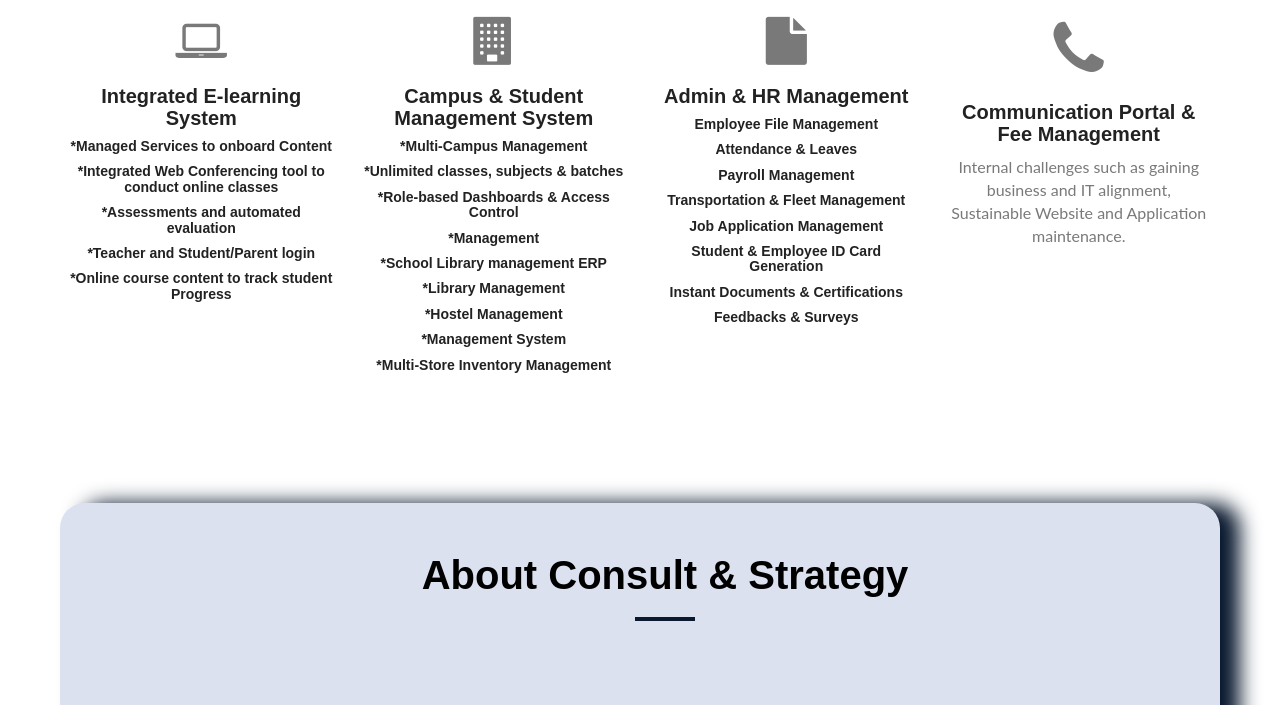
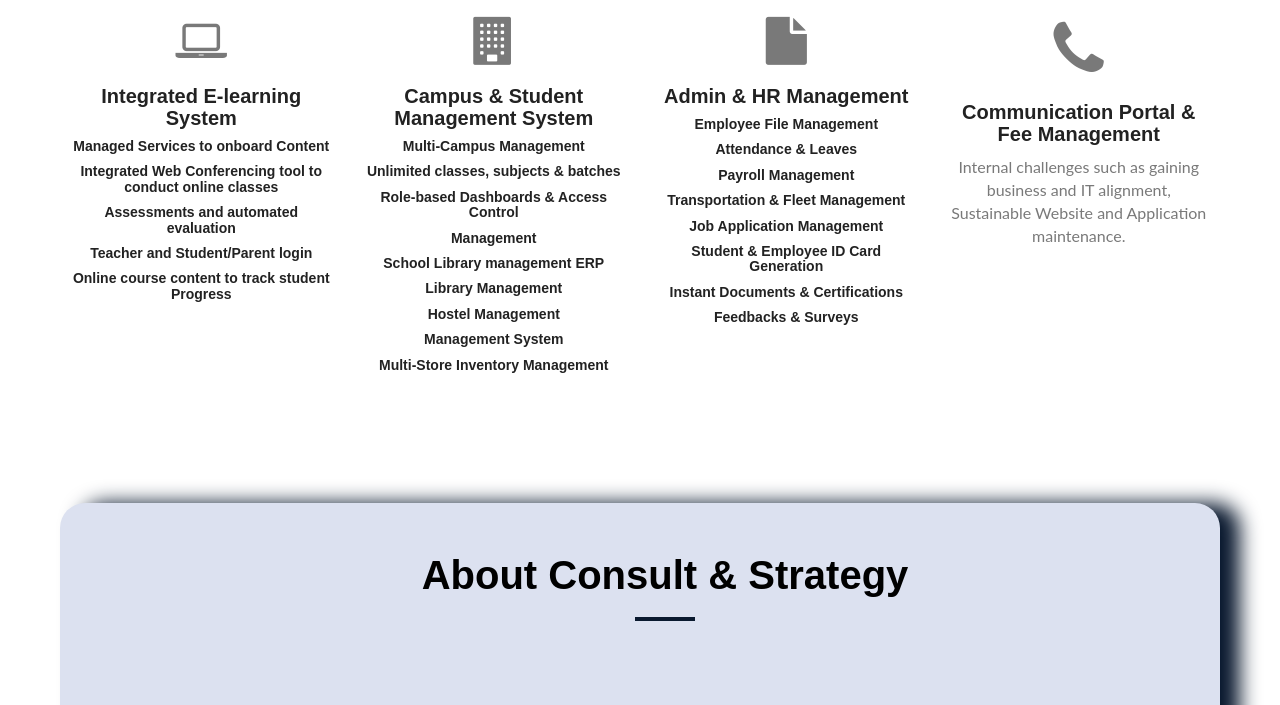
Before and after one commit to Consult-Strategy/Consult-Strategy1.github.io, a plain HTML site: page index1.html in a window 1280 px wide. Shown: the part 960-1665 px from the top of the page. Drawn offline with Linux system fonts and the light colour scheme; some packages are replaced by stand-ins of ours; a web font is replaced by a local one.

Commit message:
Update index1.html

```diff
--- a/index1.html
+++ b/index1.html
@@ -112,11 +112,11 @@ Template Name: Live Event
                         <div class="category1">
                             <i class="fa fa-laptop fa-3x"></i>
                             <h3>Integrated E-learning System</h3>
-                            <h5>*Managed Services to onboard Content</h5>
-                            <h5>*Integrated Web Conferencing tool to conduct online classes</h5>
-                            <h5>*Assessments and automated evaluation</h5>
-                            <h5>*Teacher and Student/Parent login</h5>
-                            <h5>*Online course content to track student Progress</h5>
+                            <h5>Managed Services to onboard Content</h5>
+                            <h5>Integrated Web Conferencing tool to conduct online classes</h5>
+                            <h5>Assessments and automated evaluation</h5>
+                            <h5>Teacher and Student/Parent login</h5>
+                            <h5>Online course content to track student Progress</h5>
 
                         </div>
                     </div>
@@ -126,16 +126,16 @@ Template Name: Live Event
                         <div class="category1">
                             <i class="fa fa-building fa-3x"></i>
                             <h3>Campus & Student Management System</h3>
-                            <h5>*Multi-Campus Management</h5>
-                            <h5>*Unlimited classes, subjects & batches</h5>
-                            <h5>*Role-based Dashboards & Access Control</h5>
+                            <h5>Multi-Campus Management</h5>
+                            <h5>Unlimited classes, subjects & batches</h5>
+                            <h5>Role-based Dashboards & Access Control</h5>
 
-<h5>*Management<h5>
-<h5>*School Library management ERP</h5>
-<h5>*Library Management</h5>
-<h5>*Hostel Management</h5>
-<h5>*Management System</h5>
-<h5>*Multi-Store Inventory Management</h5>
+<h5>Management<h5>
+<h5>School Library management ERP</h5>
+<h5>Library Management</h5>
+<h5>Hostel Management</h5>
+<h5>Management System</h5>
+<h5>Multi-Store Inventory Management</h5>
                             </div>
                     </div>
                 </div>
```
